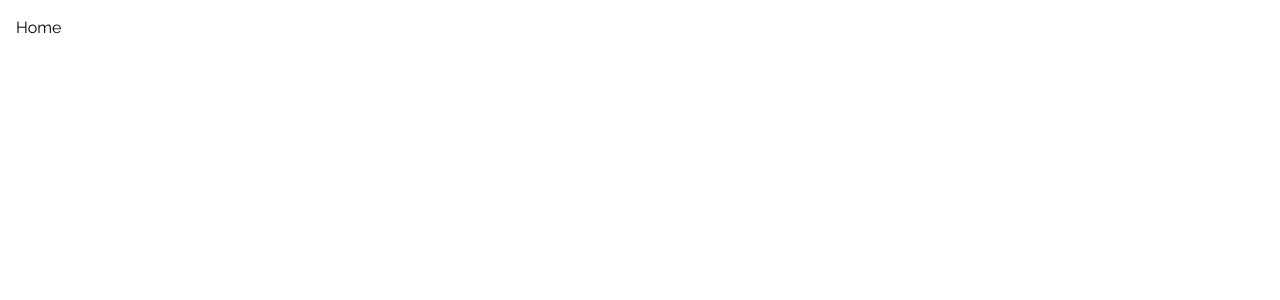
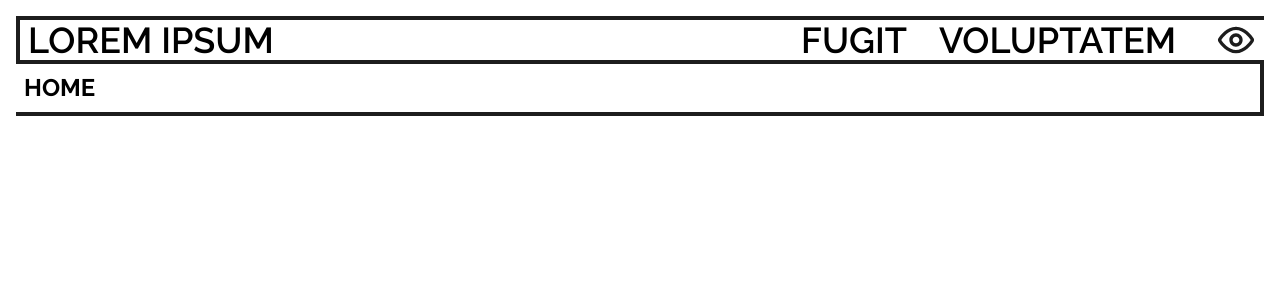
Before and after one commit to mbourjac/react-dark-mode, a React (Vite) app: page / in a window 1280 px wide. Shown: the top 300 px of the page. Built offline with nearby package versions, Linux system fonts and the light colour scheme.

Commit message:
feat: implement dark mode hook

```diff
--- /dev/null
+++ b/src/components/EyeIcon.tsx
@@ -0,0 +1,16 @@
+export const EyeIcon = () => {
+  return (
+    <svg
+      viewBox="0 0 24 24"
+      fill="none"
+      xmlns="http://www.w3.org/2000/svg"
+      className="h-auto w-10 fill-black transition-all dark:fill-white"
+    >
+      <path
+        fillRule="evenodd"
+        clipRule="evenodd"
+        d="M6.30147 15.5771C4.77832 14.2684 3.6904 12.7726 3.18002 12C3.6904 11.2274 4.77832 9.73158 6.30147 8.42294C7.87402 7.07185 9.81574 6 12 6C14.1843 6 16.1261 7.07185 17.6986 8.42294C19.2218 9.73158 20.3097 11.2274 20.8201 12C20.3097 12.7726 19.2218 14.2684 17.6986 15.5771C16.1261 16.9282 14.1843 18 12 18C9.81574 18 7.87402 16.9282 6.30147 15.5771ZM12 4C9.14754 4 6.75717 5.39462 4.99812 6.90595C3.23268 8.42276 2.00757 10.1376 1.46387 10.9698C1.05306 11.5985 1.05306 12.4015 1.46387 13.0302C2.00757 13.8624 3.23268 15.5772 4.99812 17.0941C6.75717 18.6054 9.14754 20 12 20C14.8525 20 17.2429 18.6054 19.002 17.0941C20.7674 15.5772 21.9925 13.8624 22.5362 13.0302C22.947 12.4015 22.947 11.5985 22.5362 10.9698C21.9925 10.1376 20.7674 8.42276 19.002 6.90595C17.2429 5.39462 14.8525 4 12 4ZM10 12C10 10.8954 10.8955 10 12 10C13.1046 10 14 10.8954 14 12C14 13.1046 13.1046 14 12 14C10.8955 14 10 13.1046 10 12ZM12 8C9.7909 8 8.00004 9.79086 8.00004 12C8.00004 14.2091 9.7909 16 12 16C14.2092 16 16 14.2091 16 12C16 9.79086 14.2092 8 12 8Z"
+      />
+    </svg>
+  );
+};
--- /dev/null
+++ b/src/components/Header.tsx
@@ -0,0 +1,24 @@
+import { Link } from '@tanstack/react-router';
+import { useDarkMode } from '../hooks/use-dark-mode';
+import { EyeIcon } from './EyeIcon';
+
+export const Header = () => {
+  const { toggleDarkMode } = useDarkMode();
+
+  return (
+    <header className="sticky top-4">
+      <div className="flex items-center justify-between gap-8 border-4 border-r-0 border-black bg-white px-2 text-4xl font-semibold uppercase transition-all dark:border-white dark:bg-black dark:text-white">
+        <h1>Lorem ipsum</h1>
+        <div className="flex items-center gap-10">
+          <nav className="flex gap-8">
+            <Link to="/">Fugit</Link>
+            <Link to="/">Voluptatem</Link>
+          </nav>
+          <button onClick={toggleDarkMode}>
+            <EyeIcon />
+          </button>
+        </div>
+      </div>
+    </header>
+  );
+};
--- /dev/null
+++ b/src/hooks/use-dark-mode.ts
@@ -0,0 +1,19 @@
+import { useEffect } from 'react';
+import { atom, useAtom } from 'jotai';
+
+export const darkModeAtom = atom<boolean>(false);
+
+export function useDarkMode() {
+  const [isDarkMode, setIsDarkMode] = useAtom(darkModeAtom);
+
+  const toggleDarkMode = () => {
+    setIsDarkMode((prevTheme) => !prevTheme);
+  };
+
+  useEffect(() => {
+    const root = window.document.documentElement;
+    root.classList.toggle('dark', isDarkMode);
+  }, [isDarkMode]);
+
+  return { isDarkMode, toggleDarkMode };
+}
--- a/src/layouts/AppLayout.tsx
+++ b/src/layouts/AppLayout.tsx
@@ -1,8 +1,10 @@
 import { Outlet } from '@tanstack/react-router';
+import { Header } from '../components/Header';
 
 export const AppLayout = () => {
   return (
-    <div className="p-4">
+    <div className="min-h-screen p-4 transition-all dark:bg-black">
+      <Header />
       <Outlet />
     </div>
   );
--- a/src/pages/Home.tsx
+++ b/src/pages/Home.tsx
@@ -1,3 +1,7 @@
 export const Home = () => {
-  return <div>Home</div>;
+  return (
+    <div className="border-b-4 border-r-4 border-black p-2 transition-all dark:border-white dark:text-white">
+      <h2 className="text-2xl font-bold uppercase">Home</h2>
+    </div>
+  );
 };
```
